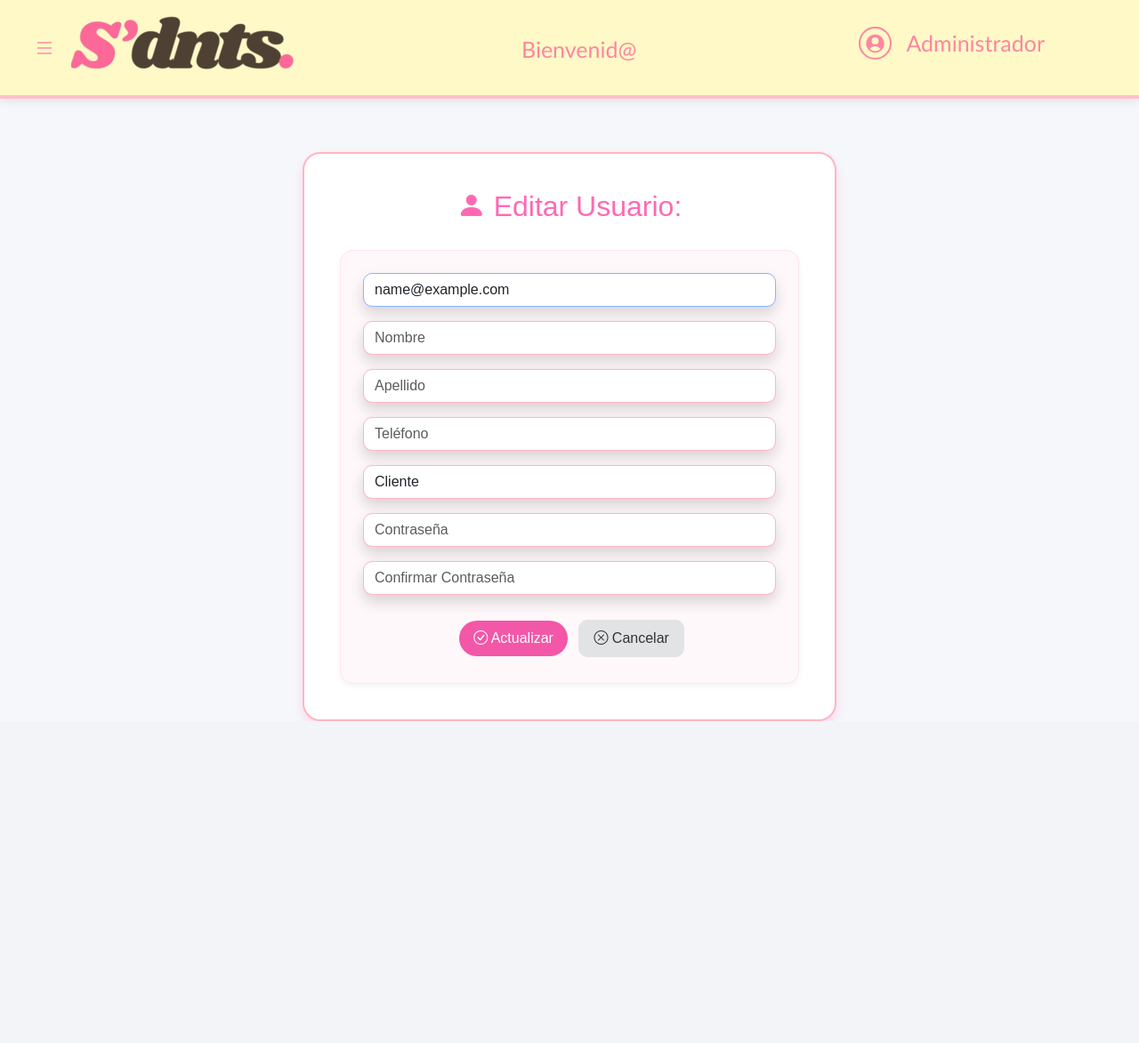
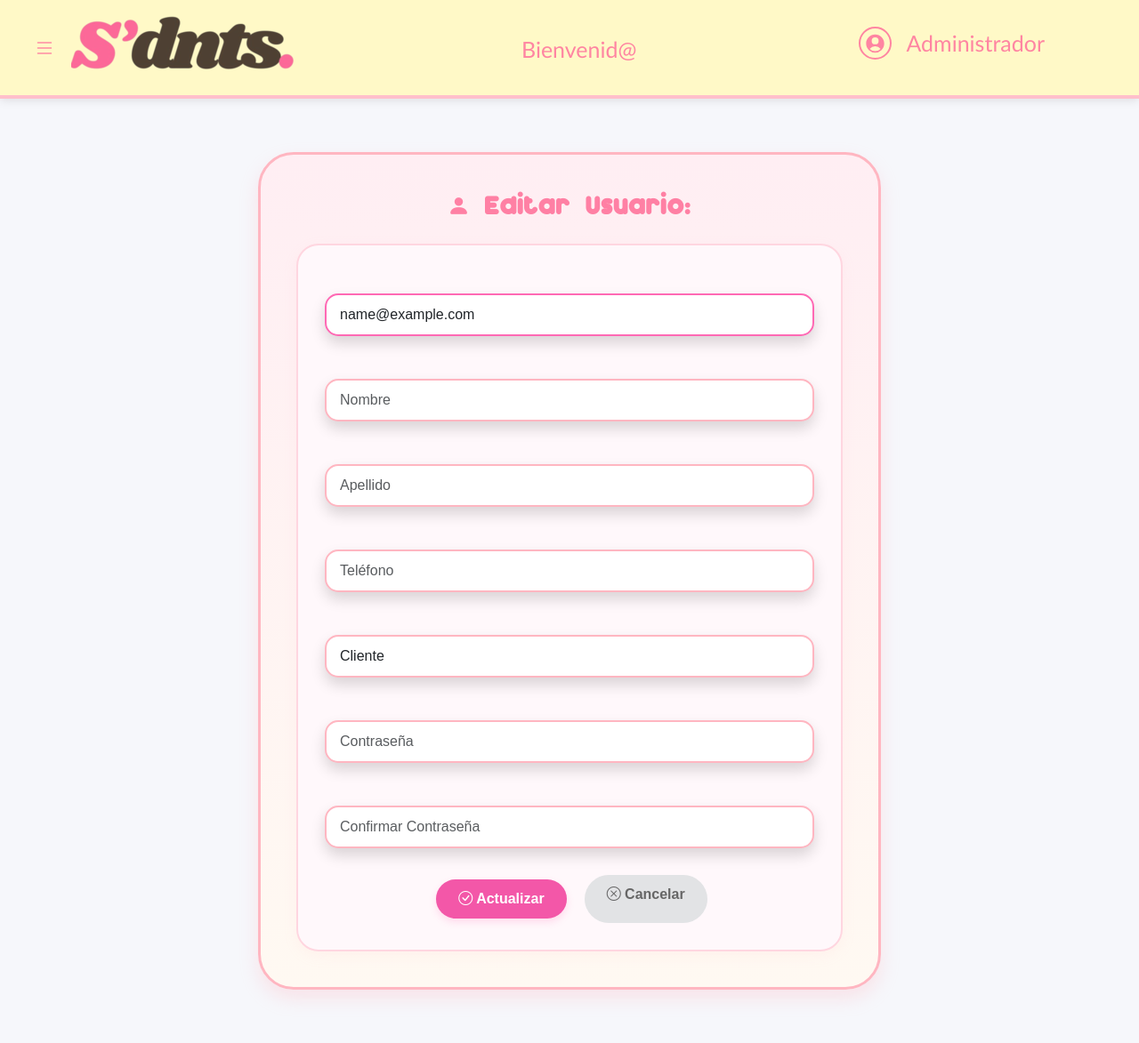
Before and after one commit to estefa009/KAEF_PYTH, a Django app: page /usuario/editar/1/ in a window 1280 px wide. Shown: the whole page at 89% size. Before the commit the page ends 811 px from the top, so only its background shows below. Run offline with Django 5.2, Linux system fonts and the light colour scheme; the visitor is signed in with stand-in values (Sample User, id 1); data comes from the database, SQL or seed files in the repository; data that the repository does not hold is empty; some libraries are stand-ins or nearby versions.

Commit message:
otra cosita_ karen

```diff
--- a/sdnts/templates/auth/password_reset.html
+++ b/sdnts/templates/auth/password_reset.html
@@ -24,12 +24,12 @@
     </div>
 
     <div class="formulario">
-        <div class="contenedorPrincipal shadow">
+        <div class="contenedorPrincipalrec">
             {% if etapa == "formulario" %}
                 <!-- Formulario para solicitar correo -->
                 <form action="" method="post" id="recoveryForm">
                     {% csrf_token %}
-                    <div class="text-center mb-4">
+                    <div class="recupera text-center mb-4">
                         <img src="{% static 'Image/Profile.png' %}" alt="Profile" class="recovery-icon">
                         <h2 class="recovery-title">Recuperar Contraseña</h2>
                         {{ form.email }}
--- a/sdnts/templates/usuario/editar_usuario.html
+++ b/sdnts/templates/usuario/editar_usuario.html
@@ -1,5 +1,4 @@
 {% load static %}
-
 <!DOCTYPE html>
 <html lang="es">
 <head>
@@ -11,66 +10,124 @@
     <link rel="icon" type="image/ico" href="{% static 'icon/2.ico' %}">
     <style>
         body {
+            font-family: 'Century Gothic', sans-serif;
             background-color: #fff0f5;
-            font-family: 'Segoe UI', sans-serif;
+            color: #e75480;
         }
 
-        .container {
-            margin-top: 60px;
-            background-color: #ffffff;
-            border: 2px solid #ffb6c1;
-            border-radius: 20px;
+        .contenedor {
+            max-width: 700px;
+            margin: 60px auto;
+            border-radius: 40px;
             padding: 40px;
-            max-width: 600px;
-            box-shadow: 0 6px 12px rgba(255, 105, 180, 0.2);
+            background: linear-gradient(to bottom, #ffeef3, #fff9f2);
+            box-shadow: 0 10px 20px rgba(255, 182, 193, 0.3);
+            border: 3px solid #ffb6c1;
         }
 
         h2 {
-            color: #ff69b4;
+            font-family: "Dunkin", sans-serif;
+            color: #ff80a4;
             text-align: center;
             margin-bottom: 30px;
+            font-weight: bold;
+            font-size: 25px;
         }
 
-        form {
+        .formulario {
             background-color: #fff8fb;
-            padding: 25px;
-            border-radius: 15px;
-            border: 1px solid #ffe4ec;
-            box-shadow: 0 3px 6px rgba(0,0,0,0.05);
+            padding: 30px;
+            border-radius: 25px;
+            border: 2px solid #ffd6e0;
+            box-shadow: 0 5px 15px rgba(255, 182, 193, 0.1);
+        }
+
+        .form-label {
+            font-weight: 600;
+            color: #ff80a4;
+            margin-bottom: 8px;
         }
 
         .form-control {
-            border-radius: 10px;
-            border-color: #ffb6c1;
+            border-radius: 15px;
+            border: 2px solid #ffb6c1;
+            padding: 10px 15px;
+            margin-bottom: 20px;
+            transition: all 0.3s ease;
+        }
+
+        .form-control:focus {
+            border-color: #ff69b4;
+            box-shadow: 0 0 0 0.25rem rgba(255, 105, 180, 0.25);
         }
 
         .btn-rosa {
             background-color: #ff69b4;
             color: white;
             border: none;
-            border-radius: 10px;
-            padding: 8px 16px;
+            border-radius: 30px;
+            padding: 10px 25px;
+            font-weight: bold;
+            transition: all 0.3s ease;
+            box-shadow: 0 4px 8px rgba(255, 105, 180, 0.2);
         }
 
         .btn-rosa:hover {
-            background-color: #ff1493;
-            color: white;
+            background-color: #ff4a94;
+            transform: translateY(-3px);
+            box-shadow: 0 6px 12px rgba(255, 105, 180, 0.3);
         }
 
         .btn-cancelar {
             background-color: #e2e3e5;
-            color: #333;
-            border-radius: 10px;
-            padding: 8px 16px;
+            color: #666;
+            border: none;
+            border-radius: 30px;
+            padding: 10px 25px;
+            font-weight: bold;
+            transition: all 0.3s ease;
             text-decoration: none;
         }
 
         .btn-cancelar:hover {
             background-color: #d6d8db;
+            color: #555;
+            transform: translateY(-3px);
         }
 
-        .text-center {
-            text-align: center;
+        .actions-container {
+            display: flex;
+            justify-content: center;
+            gap: 15px;
+            margin-top: 30px;
+        }
+
+        /* Estilo para los campos del formulario */
+        .form-group {
+            margin-bottom: 1.5rem;
+        }
+
+        /* Ajustes para dispositivos móviles */
+        @media (max-width: 768px) {
+            .contenedor {
+                padding: 25px;
+                margin: 30px 15px;
+                border-radius: 30px;
+            }
+
+            .formulario {
+                padding: 20px;
+            }
+
+            .actions-container {
+                flex-direction: column;
+                align-items: center;
+            }
+
+            .btn-rosa, .btn-cancelar {
+                width: 100%;
+                margin-bottom: 10px;
+            }
         }
     </style>
 </head>
@@ -78,14 +135,28 @@
 
 {% include "includes/nav_admin.html" %}
 
-<div class="container">
+<div class="contenedor">
     <h2><i class="bi bi-person-fill"></i> Editar Usuario: {{ usuario.nom_usua }} {{ usuario.apell_usua }}</h2>
 
+    <div class="formulario">
         <form method="POST">
             {% csrf_token %}
-        {{ form.as_p }}
-        <div class="text-center mt-4">
-            <button type="submit" class="btn btn-rosa me-2">
+
+            {% for field in form %}
+            <div class="form-group">
+                <label for="{{ field.id_for_label }}" class="form-label">{{ field.label }}</label>
+                {{ field }}
+                {% if field.help_text %}
+                <small class="form-text text-muted">{{ field.help_text }}</small>
+                {% endif %}
+                {% for error in field.errors %}
+                <div class="alert alert-danger mt-2">{{ error }}</div>
+                {% endfor %}
+            </div>
+            {% endfor %}
+
+            <div class="actions-container">
+                <button type="submit" class="btn btn-rosa">
                     <i class="bi bi-check-circle"></i> Actualizar
                 </button>
                 <a href="{% url 'dashboard_admin' %}" class="btn btn-cancelar">
@@ -94,7 +165,8 @@
             </div>
         </form>
     </div>
+</div>
 
-<script src="{% static 'js/bootstrap.bundle.min.js' %}"></script>
+<script src="https://cdn.jsdelivr.net/npm/bootstrap@5.3.3/dist/js/bootstrap.bundle.min.js"></script>
 </body>
 </html>
```
Also changed, not shown: sdnts/static/css/login.css (+19 -0 lines). Lines whose indentation alone changed are shown as unchanged.
